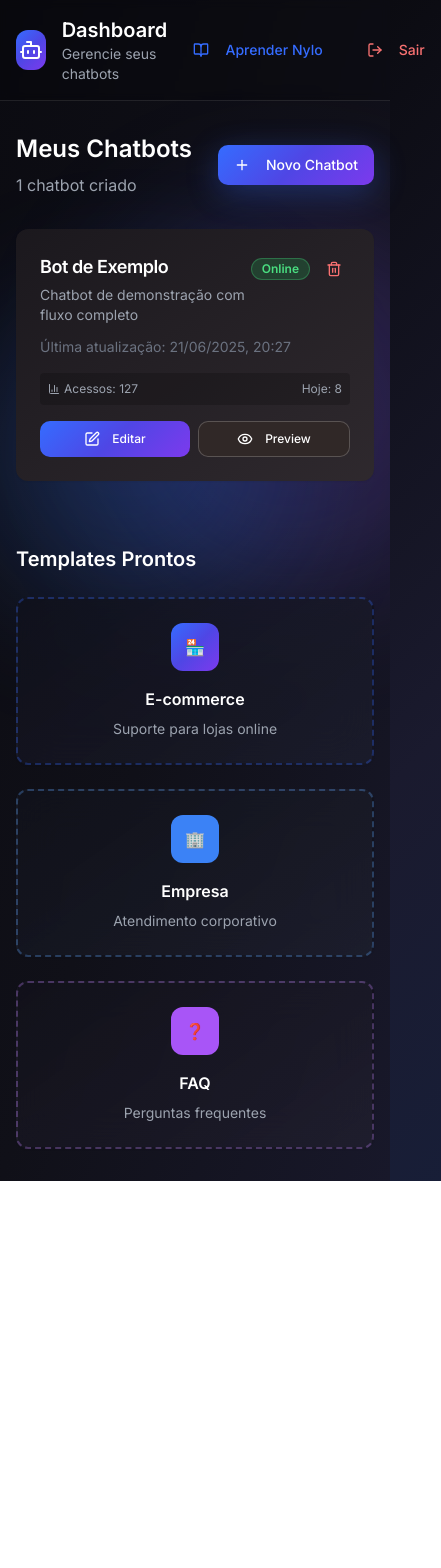
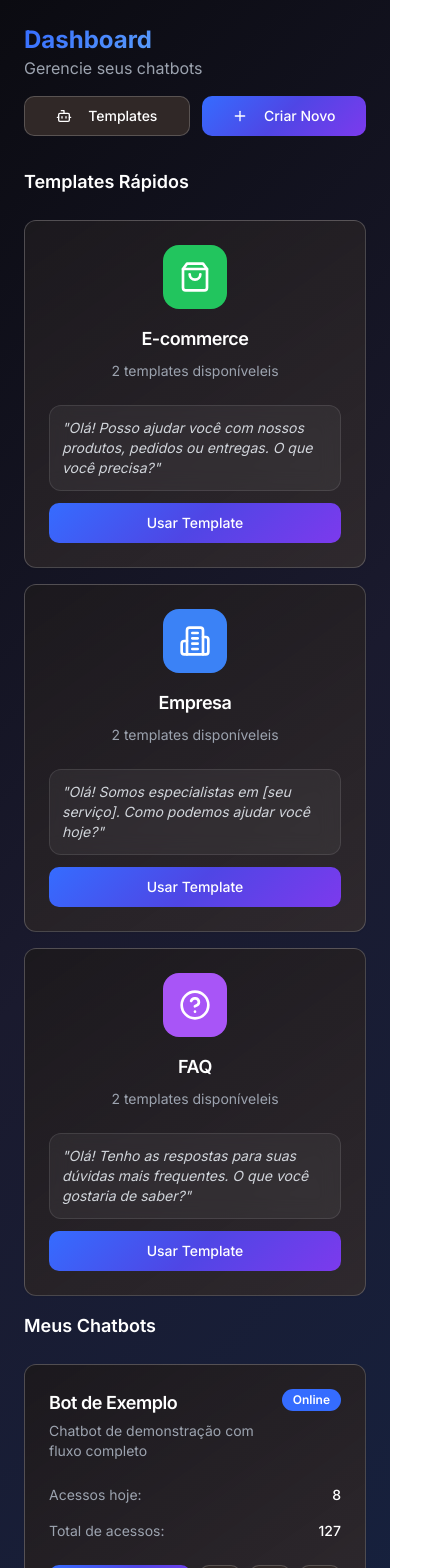
Before and after one commit to Luc-A-S/nylo-lang, a React (Vite) app: page /dashboard in a window 390 px wide. Shown: the top 1568 px of the page, 441 px wide, since content can reach past the window. Before the commit the page ends 1181 px from the top, so only its background shows below. Built offline with nearby package versions, Linux system fonts and the light colour scheme.

Commit message:
Add cards to template categories
Add card components to the template categories for better visual representation and clickability.

```diff
--- a/src/pages/Dashboard.tsx
+++ b/src/pages/Dashboard.tsx
@@ -1,368 +1,233 @@
-
-
 import { useState } from 'react';
+import { Card, CardContent, CardHeader, CardTitle } from '@/components/ui/card';
+import { Button } from '@/components/ui/button';
+import { Badge } from '@/components/ui/badge';
+import { Plus, Bot, BarChart3, Settings, Share2, Eye, ShoppingBag, Building2, HelpCircle } from 'lucide-react';
+import { useNylo } from '@/contexts/NyloContext';
 import { useNavigate } from 'react-router-dom';
-import { useNylo } from '@/contexts/NyloContext';
-import { Button } from '@/components/ui/button';
-import { Card, CardContent, CardHeader, CardTitle } from '@/components/ui/card';
-import { Badge } from '@/components/ui/badge';
-import { Dialog, DialogContent, DialogHeader, DialogTitle, DialogTrigger } from '@/components/ui/dialog';
-import { AlertDialog, AlertDialogAction, AlertDialogCancel, AlertDialogContent, AlertDialogDescription, AlertDialogFooter, AlertDialogHeader, AlertDialogTitle, AlertDialogTrigger } from '@/components/ui/alert-dialog';
-import { Input } from '@/components/ui/input';
-import { Textarea } from '@/components/ui/textarea';
-import { Bot, Plus, BookOpen, Edit, Eye, Share, Trash2, LogOut, BarChart3 } from 'lucide-react';
-import { toast } from 'sonner';
+import { TemplateSelector } from '@/components/TemplateSelector';
+import { templates, getTemplatesByCategory } from '@/data/templates';
 
 const Dashboard = () => {
+  const [showTemplateSelector, setShowTemplateSelector] = useState(false);
+  const { chatbots, createChatbot, createChatbotFromTemplate } = useNylo();
   const navigate = useNavigate();
-  const { chatbots, createChatbot, deleteChatbot } = useNylo();
-  const [isCreateDialogOpen, setIsCreateDialogOpen] = useState(false);
-  const [newBotName, setNewBotName] = useState('');
-  const [newBotDescription, setNewBotDescription] = useState('');
 
-  const handleCreateBot = () => {
-    if (!newBotName.trim()) {
-      toast.error('Nome do chatbot é obrigatório');
-      return;
-    }
-
-    const newBot = createChatbot(newBotName, newBotDescription);
-    setIsCreateDialogOpen(false);
-    setNewBotName('');
-    setNewBotDescription('');
-    toast.success('Chatbot criado com sucesso!');
+  const handleCreateNew = () => {
+    const newBot = createChatbot('Novo Chatbot', 'Descrição do chatbot');
     navigate(`/editor/${newBot.id}`);
   };
 
-  const handleDeleteBot = (id: string, name: string) => {
-    deleteChatbot(id);
-    toast.success('Chatbot excluído com sucesso!');
+  const handleSelectTemplate = (template: any) => {
+    const newBot = createChatbotFromTemplate(template);
+    navigate(`/editor/${newBot.id}`);
   };
 
-  const handleLogout = () => {
-    navigate('/');
-    toast.success('Logout realizado com sucesso!');
+  const categoryIcons = {
+    ecommerce: ShoppingBag,
+    empresa: Building2,
+    faq: HelpCircle
   };
 
-  const formatDate = (date: Date) => {
-    return new Intl.DateTimeFormat('pt-BR', {
-      day: '2-digit',
-      month: '2-digit',
-      year: 'numeric',
-      hour: '2-digit',
-      minute: '2-digit'
-    }).format(date);
+  const categoryLabels = {
+    ecommerce: 'E-commerce',
+    empresa: 'Empresa',
+    faq: 'FAQ'
   };
 
+  const categoryColors = {
+    ecommerce: 'bg-green-500',
+    empresa: 'bg-blue-500',
+    faq: 'bg-purple-500'
+  };
+
+  if (showTemplateSelector) {
     return (
-    <div className="min-h-screen bg-gradient-to-br from-nylo-dark via-nylo-darker to-nylo-card">
-      {/* Background Effects */}
-      <div className="absolute inset-0 overflow-hidden">
-        <div className="absolute top-1/4 left-1/4 w-96 h-96 bg-gradient-to-r from-primary/20 to-purple-500/20 rounded-full blur-3xl floating-animation"></div>
-        <div className="absolute bottom-1/4 right-1/4 w-80 h-80 bg-gradient-to-r from-blue-500/20 to-primary/20 rounded-full blur-3xl floating-animation" style={{animationDelay: '-3s'}}></div>
+      <div className="min-h-screen p-6 container-responsive">
+        <div className="max-w-6xl mx-auto">
+          <div className="flex items-center justify-between mb-8">
+            <h1 className="text-responsive-2xl font-bold gradient-text">Templates</h1>
+            <Button
+              variant="outline"
+              onClick={() => setShowTemplateSelector(false)}
+              className="text-white border-white/20"
+            >
+              Voltar ao Dashboard
+            </Button>
           </div>
-
-      {/* Header */}
-      <header className="relative z-10 border-b border-white/10 bg-black/20 backdrop-blur-sm">
-        <div className="container mx-auto px-4 py-4 flex items-center justify-between">
-          <div className="flex items-center space-x-4">
-            <div className="w-10 h-10 gradient-blue rounded-lg flex items-center justify-center">
-              <Bot className="w-6 h-6 text-white" />
-            </div>
-            <div>
-              <h1 className="text-xl font-semibold text-white">Dashboard</h1>
-              <p className="text-sm text-gray-400">Gerencie seus chatbots</p>
+          <TemplateSelector onClose={() => setShowTemplateSelector(false)} />
         </div>
       </div>
-          <div className="flex items-center space-x-3">
+    );
+  }
+
+  return (
+    <div className="min-h-screen p-6 container-responsive">
+      <div className="max-w-6xl mx-auto spacing-responsive">
+        {/* Header */}
+        <div className="flex flex-col sm:flex-row sm:items-center justify-between gap-4 mb-8">
+          <div>
+            <h1 className="text-responsive-2xl font-bold gradient-text">Dashboard</h1>
+            <p className="text-gray-400 text-responsive-base">Gerencie seus chatbots</p>
+          </div>
+          <div className="flex gap-3 mobile-full-width">
             <Button
-              variant="ghost"
-              onClick={() => navigate('/learn')}
-              className="text-primary hover:text-primary-light hover:bg-primary/10"
+              onClick={() => setShowTemplateSelector(true)}
+              variant="outline"
+              className="text-white border-white/20 hover:bg-white/10 mobile-full-width"
             >
-              <BookOpen className="w-4 h-4 mr-2" />
-              Aprender Nylo
-            </Button>
-            <AlertDialog>
-              <AlertDialogTrigger asChild>
-                <Button
-                  variant="ghost"
-                  className="text-red-400 hover:text-red-300 hover:bg-red-500/10"
-                >
-                  <LogOut className="w-4 h-4 mr-2" />
-                  Sair
-                </Button>
-              </AlertDialogTrigger>
-              <AlertDialogContent className="card-dark border-red-500/30 nylo-shadow max-w-md">
-                <AlertDialogHeader>
-                  <AlertDialogTitle className="text-white text-lg flex items-center gap-3">
-                    <div className="w-10 h-10 bg-red-500/20 rounded-full flex items-center justify-center">
-                      <LogOut className="w-5 h-5 text-red-400" />
-                    </div>
-                    Sair da Plataforma
-                  </AlertDialogTitle>
-                  <AlertDialogDescription className="text-gray-300 leading-relaxed">
-                    Tem certeza que deseja sair da plataforma Nylo?
-                    <br /><br />
-                    <span className="text-gray-400">Você precisará fazer login novamente para acessar seus chatbots.</span>
-                  </AlertDialogDescription>
-                </AlertDialogHeader>
-                <AlertDialogFooter className="gap-3">
-                  <AlertDialogCancel className="glass-effect border-white/20 text-white hover:bg-white/10">
-                    Cancelar
-                  </AlertDialogCancel>
-                  <AlertDialogAction
-                    onClick={handleLogout}
-                    className="bg-red-500 hover:bg-red-600 text-white border-0"
-                  >
-                    <LogOut className="w-4 h-4 mr-2" />
-                    Sim, sair
-                  </AlertDialogAction>
-                </AlertDialogFooter>
-              </AlertDialogContent>
-            </AlertDialog>
-          </div>
-        </div>
-      </header>
-
-      {/* Main Content */}
-      <main className="container mx-auto px-4 py-8 relative z-10">
-        <div className="flex items-center justify-between mb-8">
-          <div>
-            <h2 className="text-2xl font-semibold text-white mb-2">Meus Chatbots</h2>
-            <p className="text-gray-400">
-              {chatbots.length} {chatbots.length === 1 ? 'chatbot criado' : 'chatbots criados'}
-            </p>
-          </div>
-
-          <Dialog open={isCreateDialogOpen} onOpenChange={setIsCreateDialogOpen}>
-            <DialogTrigger asChild>
-              <Button className="gradient-blue hover:opacity-90 nylo-shadow">
-                <Plus className="w-4 h-4 mr-2" />
-                Novo Chatbot
-              </Button>
-            </DialogTrigger>
-            <DialogContent className="card-dark border-primary/30 nylo-shadow text-white">
-              <DialogHeader>
-                <DialogTitle className="gradient-text">Criar Novo Chatbot</DialogTitle>
-              </DialogHeader>
-              <div className="space-y-4">
-                <div>
-                  <label className="text-sm font-medium text-gray-300 mb-2 block">
-                    Nome do Chatbot *
-                  </label>
-                  <Input
-                    placeholder="Ex: Atendimento Loja Online"
-                    value={newBotName}
-                    onChange={(e) => setNewBotName(e.target.value)}
-                    className="glass-effect border-white/20 text-white placeholder-gray-400 focus:border-primary"
-                  />
-                </div>
-                <div>
-                  <label className="text-sm font-medium text-gray-300 mb-2 block">
-                    Descrição (opcional)
-                  </label>
-                  <Textarea
-                    placeholder="Descreva o propósito do seu chatbot..."
-                    value={newBotDescription}
-                    onChange={(e) => setNewBotDescription(e.target.value)}
-                    className="glass-effect border-white/20 text-white placeholder-gray-400 focus:border-primary min-h-[80px]"
-                  />
-                </div>
-                <div className="flex space-x-3 pt-4">
-                  <Button
-                    variant="outline"
-                    onClick={() => setIsCreateDialogOpen(false)}
-                    className="flex-1 glass-effect border-white/20 text-white hover:bg-white/10"
-                  >
-                    Cancelar
+              <Bot className="w-4 h-4 mr-2" />
+              Templates
             </Button>
             <Button
-                    onClick={handleCreateBot}
-                    className="flex-1 gradient-blue hover:opacity-90"
+              onClick={handleCreateNew}
+              className="gradient-blue mobile-full-width"
             >
-                    Criar Chatbot
+              <Plus className="w-4 h-4 mr-2" />
+              Criar Novo
             </Button>
           </div>
         </div>
-            </DialogContent>
-          </Dialog>
+
+        {/* Quick Templates Section */}
+        <div className="mb-12">
+          <h2 className="text-responsive-lg font-semibold text-white mb-6">Templates Rápidos</h2>
+          <div className="grid-responsive-3">
+            {Object.entries(categoryLabels).map(([category, label]) => {
+              const Icon = categoryIcons[category as keyof typeof categoryIcons];
+              const categoryTemplates = getTemplatesByCategory(category as any);
+              const firstTemplate = categoryTemplates[0];
+
+              return (
+                <Card
+                  key={category}
+                  className="card-dark border-white/20 hover:border-primary/40 transition-all duration-300 cursor-pointer group hover:scale-[1.02]"
+                  onClick={() => firstTemplate && handleSelectTemplate(firstTemplate)}
+                >
+                  <CardHeader className="text-center space-y-4">
+                    <div className={`w-16 h-16 mx-auto ${categoryColors[category as keyof typeof categoryColors]} rounded-2xl flex items-center justify-center group-hover:scale-110 transition-transform`}>
+                      <Icon className="w-8 h-8 text-white" />
+                    </div>
+                    <div>
+                      <CardTitle className="text-white text-lg">{label}</CardTitle>
+                      <p className="text-gray-400 text-sm mt-2">
+                        {categoryTemplates.length} template{categoryTemplates.length > 1 ? 's' : ''} disponível{categoryTemplates.length > 1 ? 'eis' : ''}
+                      </p>
+                    </div>
+                  </CardHeader>
+                  <CardContent>
+                    <div className="space-y-3">
+                      {firstTemplate && (
+                        <div className="glass-effect p-3 rounded-lg border border-white/10">
+                          <p className="text-gray-300 text-sm italic">"{firstTemplate.preview}"</p>
+                        </div>
+                      )}
+                      <Button className="w-full gradient-blue hover:opacity-90 transition-opacity">
+                        Usar Template
+                      </Button>
+                    </div>
+                  </CardContent>
+                </Card>
+              );
+            })}
+          </div>
         </div>
 
-        {/* Chatbots Grid */}
-        {chatbots.length === 0 ? (
-          <Card className="card-dark border-dashed border-2 border-white/20">
-            <CardContent className="flex flex-col items-center justify-center py-16 text-center">
-              <div className="w-16 h-16 gradient-blue rounded-2xl flex items-center justify-center mb-4">
-                <Bot className="w-8 h-8 text-white" />
-              </div>
-              <h3 className="text-lg font-semibold text-white mb-2">
-                Nenhum chatbot criado ainda
-              </h3>
-              <p className="text-gray-400 mb-6 max-w-sm">
-                Crie seu primeiro chatbot e comece a automatizar o atendimento do seu negócio
-              </p>
-              <Button
-                onClick={() => setIsCreateDialogOpen(true)}
-                className="gradient-blue hover:opacity-90 nylo-shadow"
-              >
-                <Plus className="w-4 h-4 mr-2" />
-                Criar Primeiro Chatbot
-              </Button>
-            </CardContent>
-          </Card>
-        ) : (
-          <div className="grid grid-cols-1 md:grid-cols-2 lg:grid-cols-3 gap-6">
+        {/* Existing Chatbots */}
+        <div>
+          <h2 className="text-responsive-lg font-semibold text-white mb-6">Meus Chatbots</h2>
+          {chatbots.length > 0 ? (
+            <div className="grid-responsive-2">
               {chatbots.map((bot) => (
-              <Card key={bot.id} className="card-dark border-0 nylo-shadow hover:scale-[1.02] transition-all duration-300 group">
-                <CardHeader className="pb-3">
+                <Card key={bot.id} className="card-dark border-white/20 hover:border-primary/40 transition-all duration-300">
+                  <CardHeader>
                     <div className="flex items-start justify-between">
                       <div className="flex-1">
-                      <CardTitle className="text-lg text-white group-hover:text-primary transition-colors">
-                        {bot.name}
-                      </CardTitle>
-                      <p className="text-sm text-gray-400 mt-1 line-clamp-2">
-                        {bot.description || 'Sem descrição'}
-                      </p>
+                        <CardTitle className="text-white text-lg">{bot.name}</CardTitle>
+                        <p className="text-gray-400 text-sm mt-1">{bot.description}</p>
                       </div>
-                    <div className="flex items-center space-x-2">
-                      <Badge
-                        variant={bot.isOnline ? "default" : "secondary"}
-                        className={bot.isOnline
-                          ? "bg-green-500/20 text-green-400 border-green-400/30"
-                          : "bg-gray-500/20 text-gray-400 border-gray-400/30"
-                        }
-                      >
+                      <Badge variant={bot.isOnline ? "default" : "secondary"} className="ml-2">
                         {bot.isOnline ? 'Online' : 'Offline'}
                       </Badge>
-                      <AlertDialog>
-                        <AlertDialogTrigger asChild>
-                          <Button
-                            size="sm"
-                            variant="ghost"
-                            className="text-red-400 hover:text-red-300 hover:bg-red-500/10 p-1 h-8 w-8"
-                          >
-                            <Trash2 className="w-3 h-3" />
-                          </Button>
-                        </AlertDialogTrigger>
-                        <AlertDialogContent className="card-dark border-red-500/30 nylo-shadow max-w-md">
-                          <AlertDialogHeader>
-                            <AlertDialogTitle className="text-white text-lg flex items-center gap-3">
-                              <div className="w-10 h-10 bg-red-500/20 rounded-full flex items-center justify-center">
-                                <Trash2 className="w-5 h-5 text-red-400" />
-                              </div>
-                              Excluir Chatbot
-                            </AlertDialogTitle>
-                            <AlertDialogDescription className="text-gray-300 leading-relaxed">
-                              Tem certeza que deseja excluir o chatbot <span className="font-semibold text-white">"{bot.name}"</span>?
-                              <br /><br />
-                              <span className="text-red-400 font-medium">Esta ação não pode ser desfeita.</span>
-                            </AlertDialogDescription>
-                          </AlertDialogHeader>
-                          <AlertDialogFooter className="gap-3">
-                            <AlertDialogCancel className="glass-effect border-white/20 text-white hover:bg-white/10">
-                              Cancelar
-                            </AlertDialogCancel>
-                            <AlertDialogAction
-                              onClick={() => handleDeleteBot(bot.id, bot.name)}
-                              className="bg-red-500 hover:bg-red-600 text-white border-0"
-                            >
-                              <Trash2 className="w-4 h-4 mr-2" />
-                              Sim, excluir
-                            </AlertDialogAction>
-                          </AlertDialogFooter>
-                        </AlertDialogContent>
-                      </AlertDialog>
-                    </div>
                     </div>
                   </CardHeader>
                   <CardContent className="space-y-4">
-                  <div className="text-sm text-gray-500">
-                    Última atualização: {formatDate(bot.lastUpdated)}
+                    <div className="flex items-center justify-between text-sm">
+                      <span className="text-gray-400">Acessos hoje:</span>
+                      <span className="text-white font-medium">{bot.todayAccessCount || 0}</span>
                     </div>
-
-                  {/* Estatísticas de acesso */}
-                  <div className="flex items-center justify-between text-xs text-gray-400 bg-black/20 p-2 rounded">
-                    <span className="flex items-center gap-1">
-                      <BarChart3 className="w-3 h-3" />
-                      Acessos: {bot.accessCount || 0}
-                    </span>
-                    <span>Hoje: {bot.todayAccessCount || 0}</span>
+                    <div className="flex items-center justify-between text-sm">
+                      <span className="text-gray-400">Total de acessos:</span>
+                      <span className="text-white font-medium">{bot.accessCount || 0}</span>
                     </div>
-
-                  <div className="flex space-x-2">
+                    <div className="flex gap-2 pt-2">
                       <Button
                         size="sm"
                         onClick={() => navigate(`/editor/${bot.id}`)}
-                      className="flex-1 gradient-blue hover:opacity-90 text-xs"
+                        className="flex-1 gradient-blue"
                       >
-                      <Edit className="w-3 h-3 mr-1" />
+                        <Bot className="w-4 h-4 mr-2" />
                         Editar
                       </Button>
                       <Button
                         size="sm"
                         variant="outline"
                         onClick={() => navigate(`/preview/${bot.id}`)}
-                      className="flex-1 glass-effect border-white/20 text-white hover:bg-white/10 text-xs"
+                        className="text-white border-white/20 hover:bg-white/10"
                       >
-                      <Eye className="w-3 h-3 mr-1" />
-                      Preview
+                        <Eye className="w-4 h-4" />
+                      </Button>
+                      <Button
+                        size="sm"
+                        variant="outline"
+                        onClick={() => navigate(`/settings/${bot.id}`)}
+                        className="text-white border-white/20 hover:bg-white/10"
+                      >
+                        <Settings className="w-4 h-4" />
+                      </Button>
+                      <Button
+                        size="sm"
+                        variant="outline"
+                        onClick={() => navigate(`/share/${bot.id}`)}
+                        className="text-white border-white/20 hover:bg-white/10"
+                      >
+                        <Share2 className="w-4 h-4" />
                       </Button>
                     </div>
-
-                  {bot.publicLink && (
-                    <Button
-                      size="sm"
-                      variant="ghost"
-                      onClick={() => navigate(`/share/${bot.id}`)}
-                      className="w-full text-primary hover:text-primary-light hover:bg-primary/10 text-xs"
-                    >
-                      <Share className="w-3 h-3 mr-1" />
-                      Ver Link Público →
-                    </Button>
-                  )}
                   </CardContent>
                 </Card>
               ))}
             </div>
-        )}
-
-        {/* Templates Section */}
-        <div className="mt-16">
-          <h3 className="text-xl font-semibold text-white mb-6">Templates Prontos</h3>
-          <div className="grid grid-cols-1 md:grid-cols-3 gap-6">
-            <Card className="card-dark border-dashed border-2 border-primary/30 bg-primary/5 hover:bg-primary/10 transition-colors cursor-pointer">
-              <CardContent className="p-6 text-center">
-                <div className="w-12 h-12 gradient-blue rounded-xl flex items-center justify-center mx-auto mb-4">
-                  <span className="text-white font-bold">🏪</span>
-                </div>
-                <h4 className="font-semibold text-white mb-2">E-commerce</h4>
-                <p className="text-sm text-gray-400">Suporte para lojas online</p>
-              </CardContent>
-            </Card>
-
-            <Card className="card-dark border-dashed border-2 border-blue-400/30 bg-blue-400/5 hover:bg-blue-400/10 transition-colors cursor-pointer">
-              <CardContent className="p-6 text-center">
-                <div className="w-12 h-12 bg-blue-500 rounded-xl flex items-center justify-center mx-auto mb-4">
-                  <span className="text-white font-bold">🏢</span>
-                </div>
-                <h4 className="font-semibold text-white mb-2">Empresa</h4>
-                <p className="text-sm text-gray-400">Atendimento corporativo</p>
-              </CardContent>
-            </Card>
-
-            <Card className="card-dark border-dashed border-2 border-purple-400/30 bg-purple-400/5 hover:bg-purple-400/10 transition-colors cursor-pointer">
-              <CardContent className="p-6 text-center">
-                <div className="w-12 h-12 bg-purple-500 rounded-xl flex items-center justify-center mx-auto mb-4">
-                  <span className="text-white font-bold">❓</span>
-                </div>
-                <h4 className="font-semibold text-white mb-2">FAQ</h4>
-                <p className="text-sm text-gray-400">Perguntas frequentes</p>
-              </CardContent>
-            </Card>
+          ) : (
+            <Card className="card-dark border-white/20 text-center p-8">
+              <div className="space-y-4">
+                <Bot className="w-16 h-16 mx-auto text-gray-500" />
+                <div>
+                  <h3 className="text-xl font-semibold text-white mb-2">Nenhum chatbot ainda</h3>
+                  <p className="text-gray-400 mb-6">Comece criando seu primeiro chatbot ou use um template</p>
+                  <div className="flex gap-3 justify-center mobile-stack">
+                    <Button
+                      onClick={() => setShowTemplateSelector(true)}
+                      variant="outline"
+                      className="text-white border-white/20 hover:bg-white/10"
+                    >
+                      <Bot className="w-4 h-4 mr-2" />
+                      Ver Templates
+                    </Button>
+                    <Button
+                      onClick={handleCreateNew}
+                      className="gradient-blue"
+                    >
+                      <Plus className="w-4 h-4 mr-2" />
+                      Criar Primeiro Bot
+                    </Button>
                   </div>
                 </div>
-      </main>
+              </div>
+            </Card>
+          )}
+        </div>
+      </div>
     </div>
   );
 };
```
Lines whose indentation alone changed are shown as unchanged.
